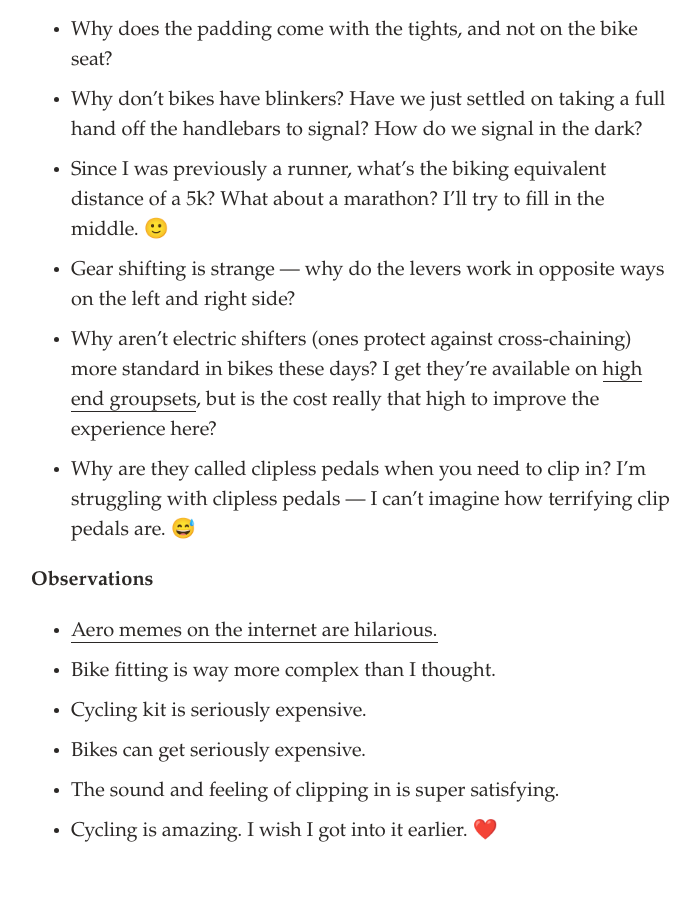
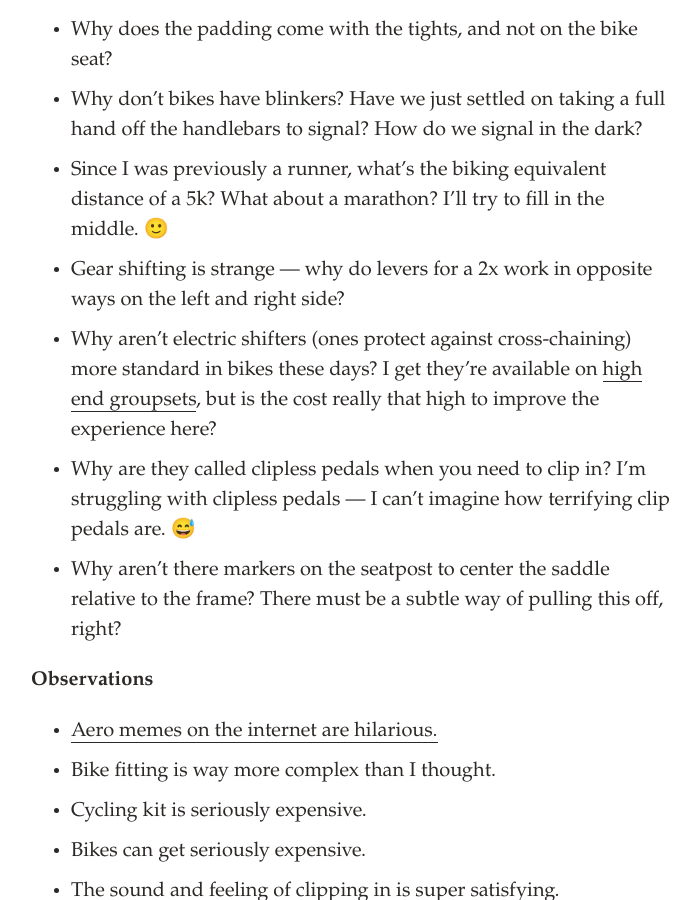
Before and after one commit to svvchen/nervxious, a Jekyll site: the page built from _posts/2020-11-10-cycling.markdown, in a window 1280 px wide and 900 px high, scrolled down 821 px. Shown: the whole window, without its empty margins (287-987 px from the left). Built offline with Jekyll 4.4.1, drawn with Linux system fonts in a browser that asks for light colours; comment, search, counter and statistics services are not loaded.

Commit message:
Update 2020-11-10-cycling.markdown

```diff
--- a/_posts/2020-11-10-cycling.markdown
+++ b/_posts/2020-11-10-cycling.markdown
@@ -9,9 +9,10 @@
 - Why does the padding come with the tights, and not on the bike seat?
 - Why don't bikes have blinkers? Have we just settled on taking a full hand off the handlebars to signal? How do we signal in the dark?
 - Since I was previously a runner, what's the biking equivalent distance of a 5k? What about a marathon? I'll try to fill in the middle. 🙂
-- Gear shifting is strange — why do the levers work in opposite ways on the left and right side?
+- Gear shifting is strange — why do levers for a 2x work in opposite ways on the left and right side?
 - Why aren't electric shifters (ones protect against cross-chaining) more standard in bikes these days? I get they're available on [high end groupsets](https://www.thegeekycyclist.com/tips/shimano-di2/), but is the cost really that high to improve the experience here?
 - Why are they called clipless pedals when you need to clip in? I'm struggling with clipless pedals — I can't imagine how terrifying clip pedals are. 😅
+- Why aren't there markers on the seatpost to center the saddle relative to the frame? There must be a subtle way of pulling this off, right?
 
 **Observations**
 
```
